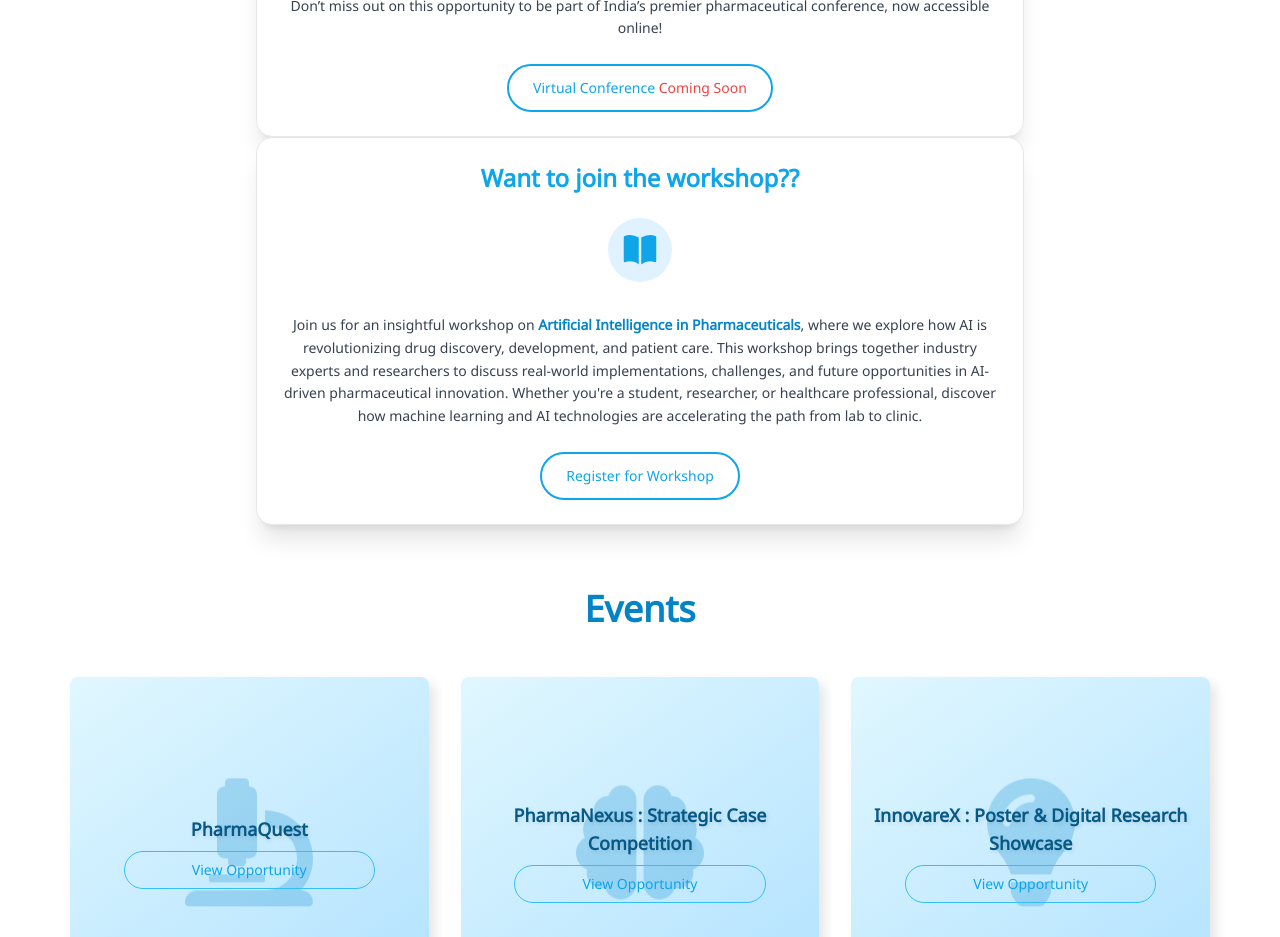
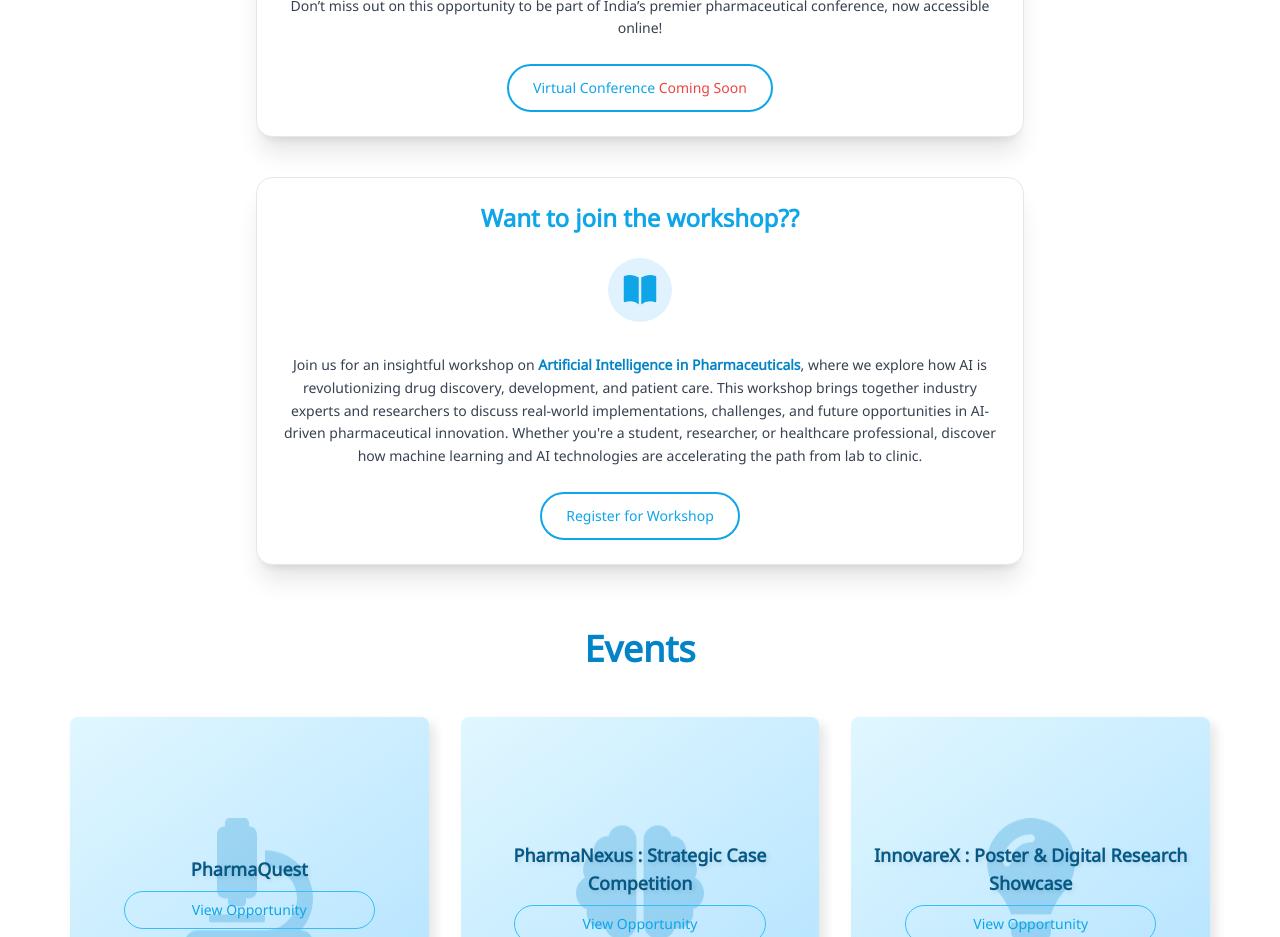
Before and after one commit to devrungta/Spirit26, a React (Vite) app: page / in a window 1280 px wide. Shown: the part 5200-6137 px from the top of the page. Built offline with nearby package versions, Linux system fonts and the light colour scheme; no server answers.

Commit message:
Minor fix

```diff
--- a/src/Pages/Workshop.jsx
+++ b/src/Pages/Workshop.jsx
@@ -2,7 +2,7 @@ import { HiBookOpen } from "react-icons/hi2";
 
 const Workshop = () => {
     return (
-        <div className="bg-white shadow-xl rounded-2xl p-6 max-w-3xl mx-auto border border-gray-200">
+        <div className="bg-white shadow-xl rounded-2xl p-6 max-w-3xl mx-auto border border-gray-200 mt-10">
                     <h2 className="text-2xl font-bold text-center text-sky-500 mb-6">
                         Want to join the workshop??
                     </h2>
```
